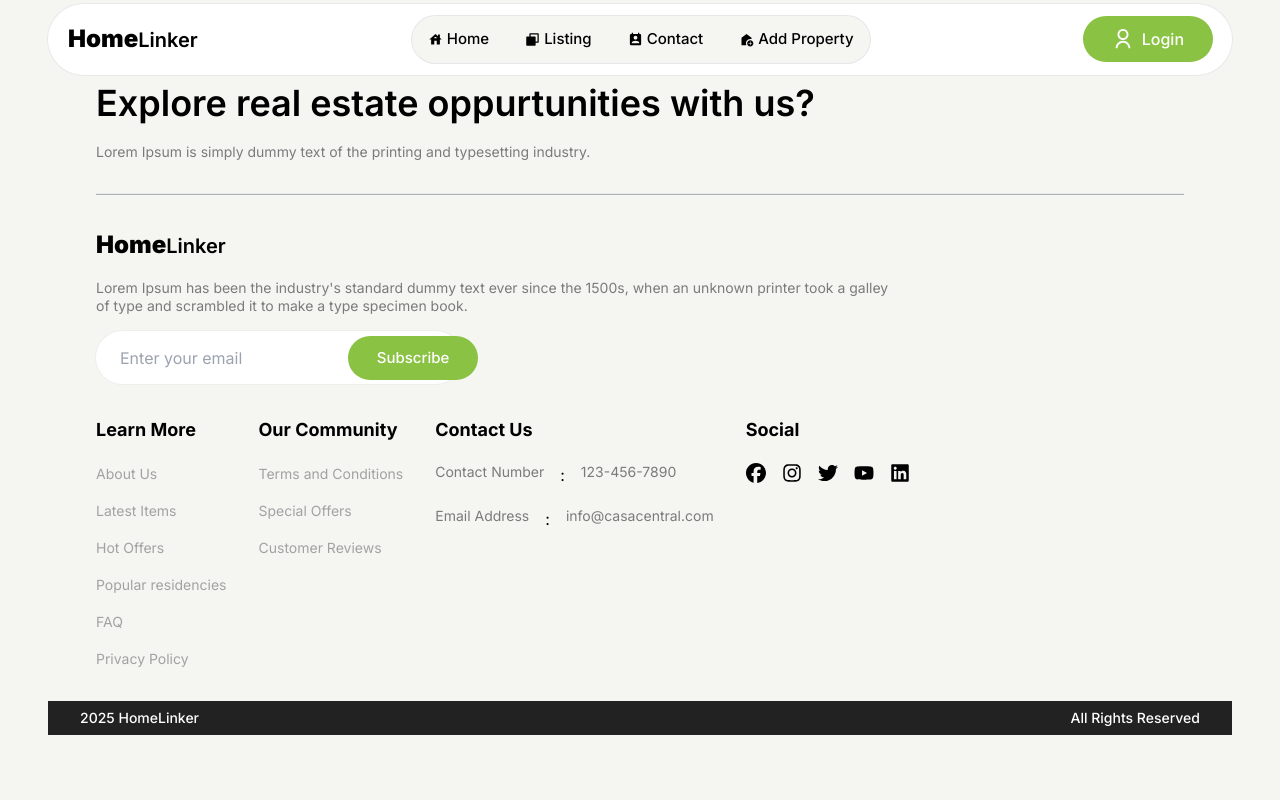
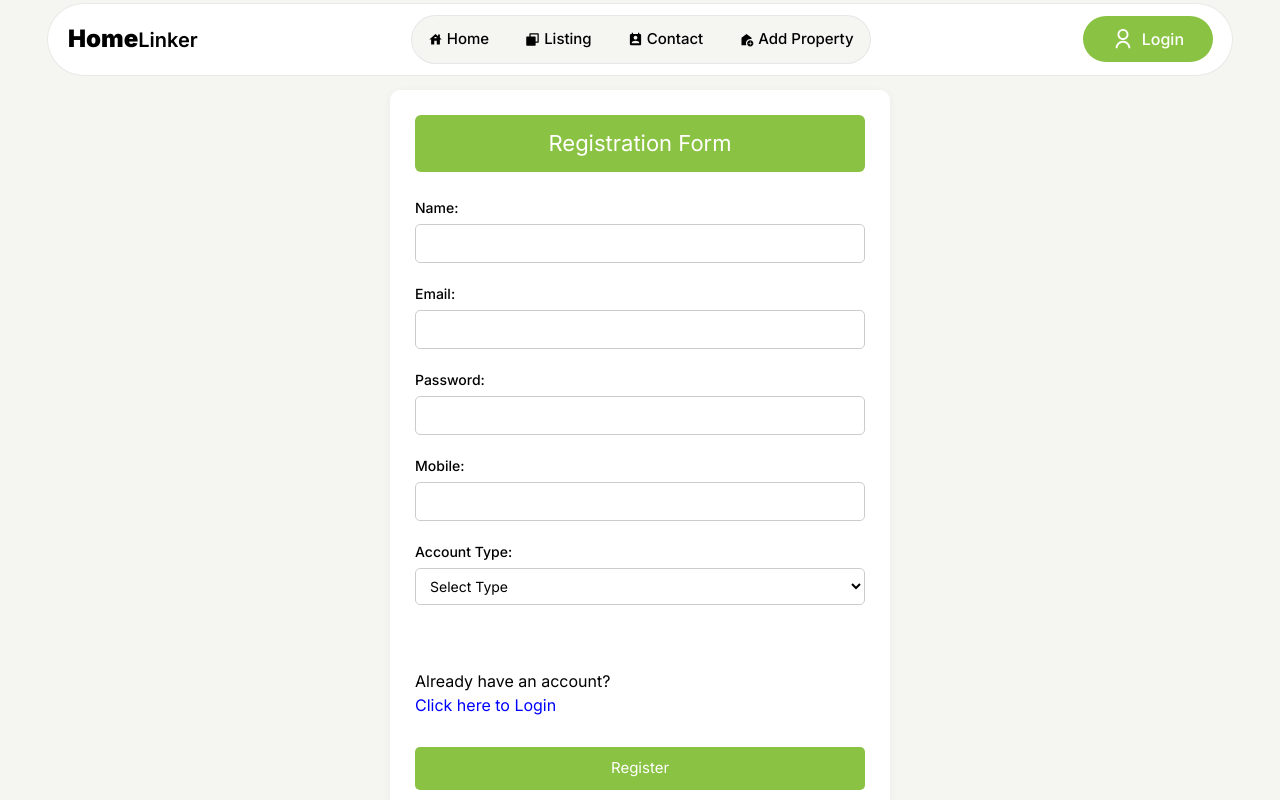
Before and after one commit to Ankur-Singh-png/Home-Linker, a React (Create React App) app in the folder frontend/: page /register in a window 1280 px wide. Shown: the top 800 px of the page. Built offline with nearby package versions, Linux system fonts and the light colour scheme; a web font is replaced by a local one.

Commit message:
Login and Register Page and page navigation changes

```diff
--- a/frontend/src/App.jsx
+++ b/frontend/src/App.jsx
@@ -7,6 +7,8 @@ import Favourites from "./pages/Favourites";
 import Header from "./components/Header";
 import Footer from "./components/Footer";
 import ContactUs from './pages/ContactUs';
+import Login from './pages/Login';
+import Registration from './pages/Registration';
 
 
 export default function App() {
@@ -20,6 +22,8 @@ export default function App() {
           <Route path="/booking" element={<Bookings />}/>
           <Route path="/favourites" element={<Favourites />}/>
           <Route path="/contactus" element={<ContactUs />}/>
+           <Route path="/login" element={<Login />}/>
+              <Route path="/register" element={<Registration />}/>
         </Routes>
       <Footer />
      </BrowserRouter>
--- a/frontend/src/components/Header.jsx
+++ b/frontend/src/components/Header.jsx
@@ -50,11 +50,12 @@ const Header = () => {
 
             {/* Buttons */}
             <div className='flexBetween gap-x-3 sm:gap-x-5 bold-16'>
-              {!menuOpened ? (<MdMenu onClick={toggleMenu} className='xl:hidden cursor-pointer text-3xl hover:text-secondary'/>) : (<MdClose onClick={toggleMenu} className='xl:hidden cursor-pointer text-3xl hover:text-secondary'/>)}
+              <Link to="/login">
               <button className='btn-secondary flexCenter gap-x-2 medium-16 rounded-full'>
-                <img src={userIcon} alt="" height={21} width={22}/>
+                <img src={userIcon} alt="" height={21} width={22} />
                 <span>Login</span>
               </button>
+            </Link>
             </div>
           </div>
         </div>
--- /dev/null
+++ b/frontend/src/pages/Login.css
@@ -0,0 +1,66 @@
+body {
+    background-color: rgb(245, 246, 242);
+    margin: 0;
+    font-family: 'Segoe UI', Tahoma, Geneva, Verdana, sans-serif;
+  }
+
+  .container {
+    position: relative;
+    top: 50px;
+    width: 75%;
+    max-width: 500px;
+    margin: 40px auto;
+    padding: 25px;
+    background-color: white;
+    border-radius: 10px;
+    box-shadow: 0 2px 10px rgba(0, 0, 0, 0.05);
+  }
+
+  .heading {
+    background-color: rgb(138, 194, 67);
+    color: white;
+    text-align: center;
+    padding: 12px;
+    font-size: 22px;
+    border-radius: 6px;
+    margin-bottom: 25px;
+  }
+
+  .form {
+    display: flex;
+    flex-direction: column;
+    gap: 20px;
+  }
+
+  .form-group {
+    display: flex;
+    flex-direction: column;
+  }
+
+  .form-group label {
+    margin-bottom: 6px;
+    font-weight: 500;
+    font-size: 14px;
+  }
+
+  .form-group input {
+    padding: 8px 10px;
+    font-size: 14px;
+    border: 1px solid #ccc;
+    border-radius: 5px;
+    background-color: #fff;
+  }
+
+  .full-width {
+    width: 100%;
+  }
+
+  .submit-btn {
+    padding: 10px;
+    font-size: 15px;
+    background-color: rgb(138, 194, 67);
+    color: white;
+    border: none;
+    border-radius: 5px;
+    cursor: pointer;
+  }
--- /dev/null
+++ b/frontend/src/pages/Login.jsx
@@ -0,0 +1,58 @@
+import { useState } from 'react';
+import { Link } from 'react-router-dom';
+import './Login.css';
+
+function Login() {
+  const [formData, setFormData] = useState({ email: '', password: '' });
+
+  const handleChange = (e) => {
+    const { name, value } = e.target;
+    setFormData((prev) => ({ ...prev, [name]: value }));
+  };
+
+  const handleSubmit = (e) => {
+    e.preventDefault();
+    console.log('Login form submitted:', formData);
+
+  };
+
+  return (
+    <div className="container">
+      <h2 className="heading">Login Form</h2>
+      <form className="form" onSubmit={handleSubmit}>
+        <div className="form-group">
+          <label>Email:</label>
+          <input
+            type="email"
+            name="email"
+            value={formData.email}
+            onChange={handleChange}
+            required
+          />
+        </div>
+
+        <div className="form-group">
+          <label>Password:</label>
+          <input
+            type="password"
+            name="password"
+            value={formData.password}
+            onChange={handleChange}
+            required
+          />
+        </div>
+
+        <div className="form-group full-width">
+          Don't have an account?
+          <Link to="/register" style={{ color: 'blue' }} > Click to Register </Link>
+        </div>
+
+        <button type="submit" className="submit-btn full-width">
+          Login
+        </button>
+      </form>
+    </div>
+  );
+}
+
+export default Login;
--- /dev/null
+++ b/frontend/src/pages/Registration.css
@@ -0,0 +1,66 @@
+body {
+    background-color: rgb(245, 246, 242);
+    margin: 0;
+    font-family: 'Segoe UI', Tahoma, Geneva, Verdana, sans-serif;
+  }
+
+  .container {
+    position: relative;
+    top: 50px;
+    width: 75%;
+    max-width: 500px;
+    margin: 40px auto;
+    padding: 25px;
+    background-color: white;
+    border-radius: 10px;
+    box-shadow: 0 2px 10px rgba(0, 0, 0, 0.05);
+  }
+
+  .heading {
+    background-color: rgb(138, 194, 67);
+    color: white;
+    text-align: center;
+    padding: 12px;
+    font-size: 22px;
+    border-radius: 6px;
+    margin-bottom: 25px;
+  }
+
+  .form {
+    display: flex;
+    flex-direction: column;
+    gap: 20px;
+  }
+
+  .form-group {
+    display: flex;
+    flex-direction: column;
+  }
+
+  .form-group label {
+    margin-bottom: 6px;
+    font-weight: 500;
+    font-size: 14px;
+  }
+
+  .form-group input {
+    padding: 8px 10px;
+    font-size: 14px;
+    border: 1px solid #ccc;
+    border-radius: 5px;
+    background-color: #fff;
+  }
+
+  .full-width {
+    width: 100%;
+  }
+
+  .submit-btn {
+    padding: 10px;
+    font-size: 15px;
+    background-color: rgb(138, 194, 67);
+    color: white;
+    border: none;
+    border-radius: 5px;
+    cursor: pointer;
+  }
--- /dev/null
+++ b/frontend/src/pages/Registration.jsx
@@ -0,0 +1,97 @@
+import { useState } from 'react';
+import { Link } from 'react-router-dom';
+import './Registration.css';
+
+function Register() {
+  const [formData, setFormData] = useState({
+    name: '',
+    email: '',
+    password: '',
+    mobile: ''
+  });
+
+  const handleChange = (e) => {
+    const { name, value } = e.target;
+    setFormData((prev) => ({ ...prev, [name]: value }));
+  };
+
+  const handleSubmit = (e) => {
+    e.preventDefault();
+    console.log('Registration data submitted:', formData);
+    // You can add validation or API call here
+  };
+
+  return (
+    <div className="container">
+      <h2 className="heading">Registration Form</h2>
+      <form className="form" onSubmit={handleSubmit}>
+        <div className="form-group">
+          <label>Name:</label>
+          <input
+            type="text"
+            name="name"
+            value={formData.name}
+            onChange={handleChange}
+            required
+          />
+        </div>
+
+        <div className="form-group">
+          <label>Email:</label>
+          <input
+            type="email"
+            name="email"
+            value={formData.email}
+            onChange={handleChange}
+            required
+          />
+        </div>
+
+        <div className="form-group">
+          <label>Password:</label>
+          <input
+            type="password"
+            name="password"
+            value={formData.password}
+            onChange={handleChange}
+            required
+          />
+        </div>
+
+        <div className="form-group">
+          <label>Mobile:</label>
+          <input
+            type="tel"
+            name="mobile"
+            value={formData.mobile}
+            onChange={handleChange}
+            required
+          />
+        </div>
+
+        <div className='AccountType'>
+        <label>Account Type:</label>
+        <select name="type" value={formData.type} required>
+          <option value="">Select Type</option>
+          <option value="Apartment">Admin</option>
+          <option value="House">Broker</option>
+          <option value="Plot">Normal User</option>
+        </select>
+        </div>
+
+    <br />
+        <div className="form-group full-width">
+          Already have an account?
+          <Link to="/login" style={{ color: 'blue' }}> Click here to Login</Link>
+        </div>
+
+
+        <button type="submit" className="submit-btn full-width">
+          Register
+        </button>
+      </form>
+    </div>
+  );
+}
+
+export default Register;
```
